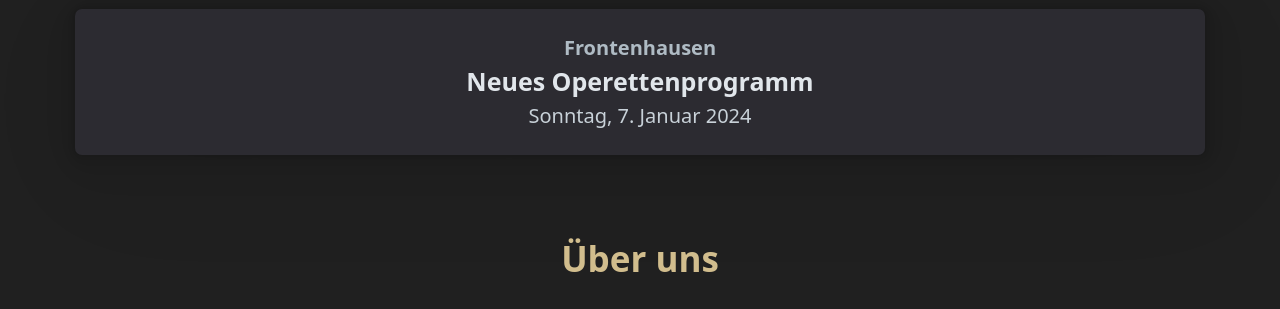
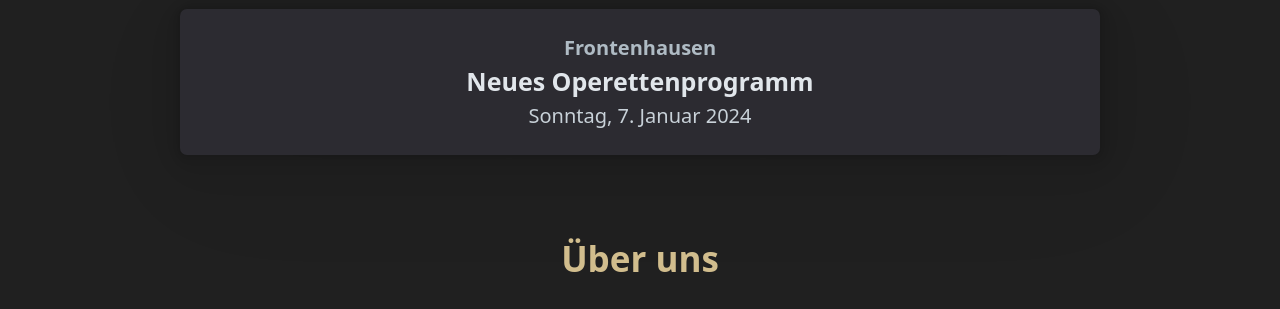
Before and after one commit to sith98/operette_website, a plain HTML site: page index.html in a window 1280 px wide. Shown: the part 720-1029 px from the top of the page. Drawn offline with Linux system fonts and the light colour scheme.

Commit message:
Small cards: better styling for single card
max-width = 920px (smaller width for max screen width only)

```diff
--- a/css/custom.css
+++ b/css/custom.css
@@ -144,6 +144,7 @@ header h1 svg {
     display: flex;
     gap: var(--block-spacing-horizontal);
     flex-direction: column;
+    justify-content: center;
     margin-bottom: var(--typography-spacing-vertical);
 }
 
@@ -163,6 +164,7 @@ header h1 svg {
     cursor: pointer;
     transition: all 0.2s ease-in-out;
     margin: 0;
+    max-width: 920px;
 }
 
 article.small-concert:hover {
```
